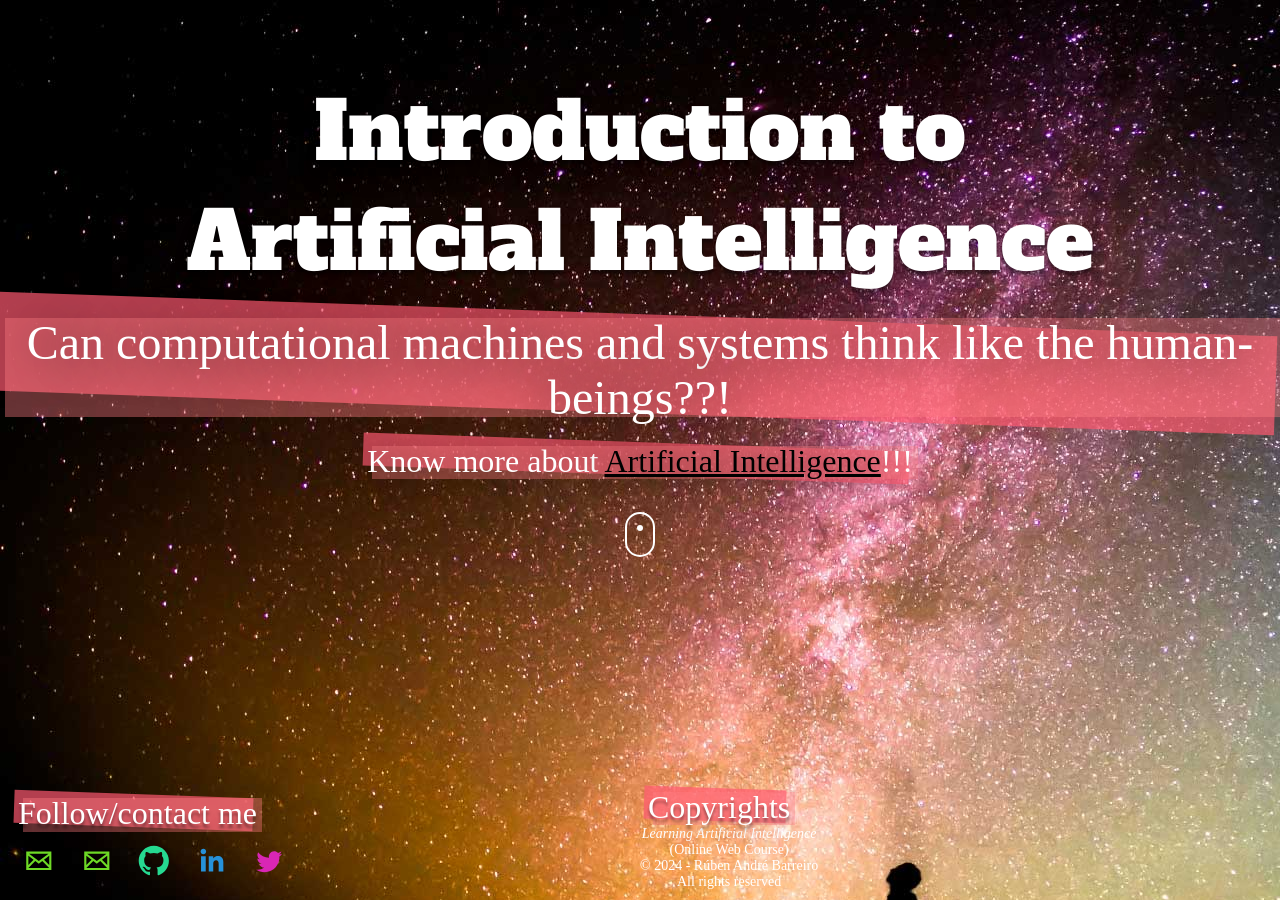
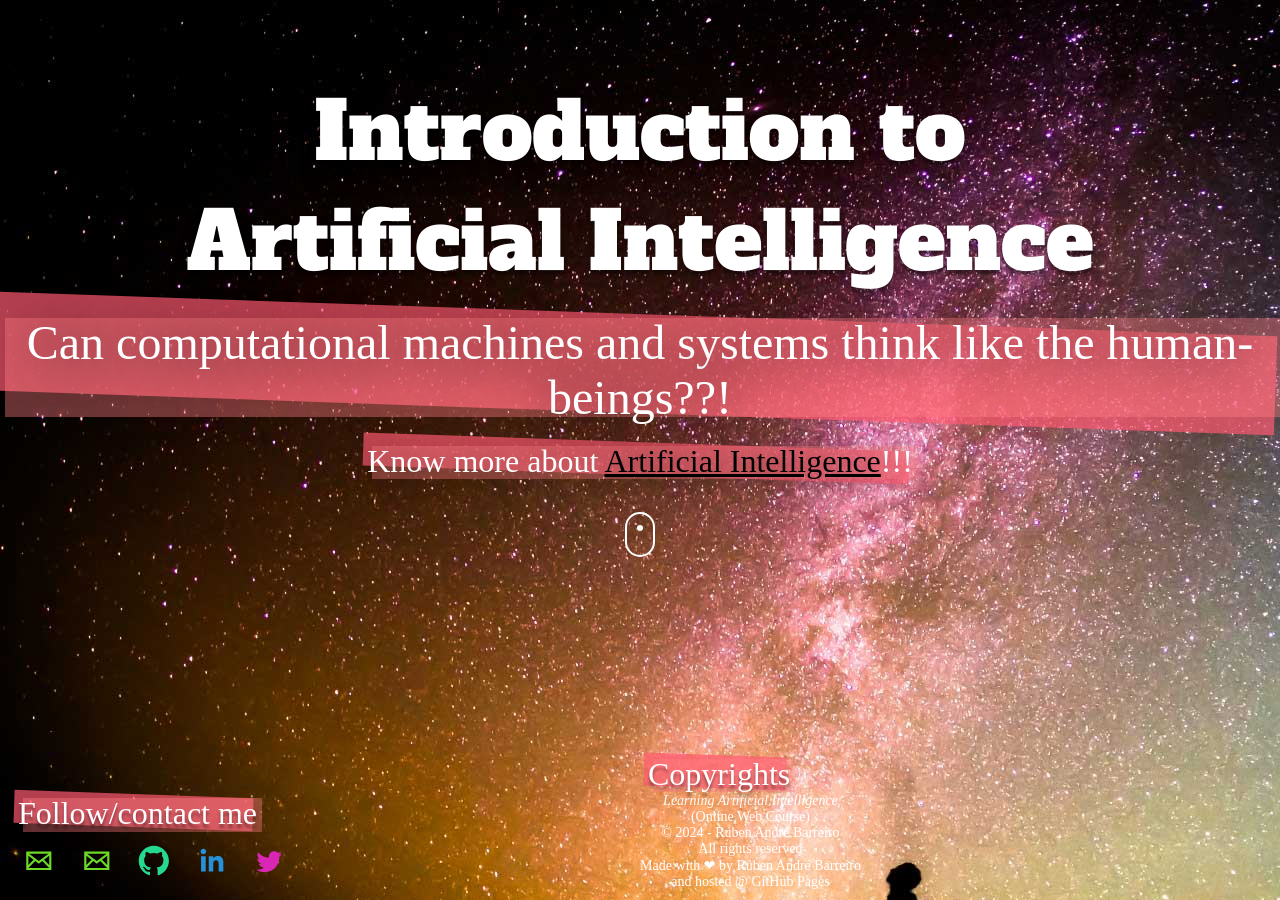
Before and after one commit to learning-artificial-intelligence/learning-artificial-intelligence.github.io, a Jekyll site: the page built from index.html, in a window 1280 px wide. Built offline with Jekyll 4.4.1, drawn with Linux system fonts in a browser that asks for light colours; nearby versions of some CDN libraries; some web fonts are replaced.

Commit message:
Some minor changes added
Some minor changes added

```diff
--- a/_includes/copyrights-block.html
+++ b/_includes/copyrights-block.html
@@ -7,5 +7,8 @@
     &#169; 2024 - R&uacute;ben Andr&eacute; Barreiro
     <br />
     All rights reserved
+    <br />
+    Made with <span class="heart">❤</span> by Rúben André Barreiro <br />
+    and hosted <span class="at-host">@</span> GitHub Pages
   </p>
 </ul>
```
